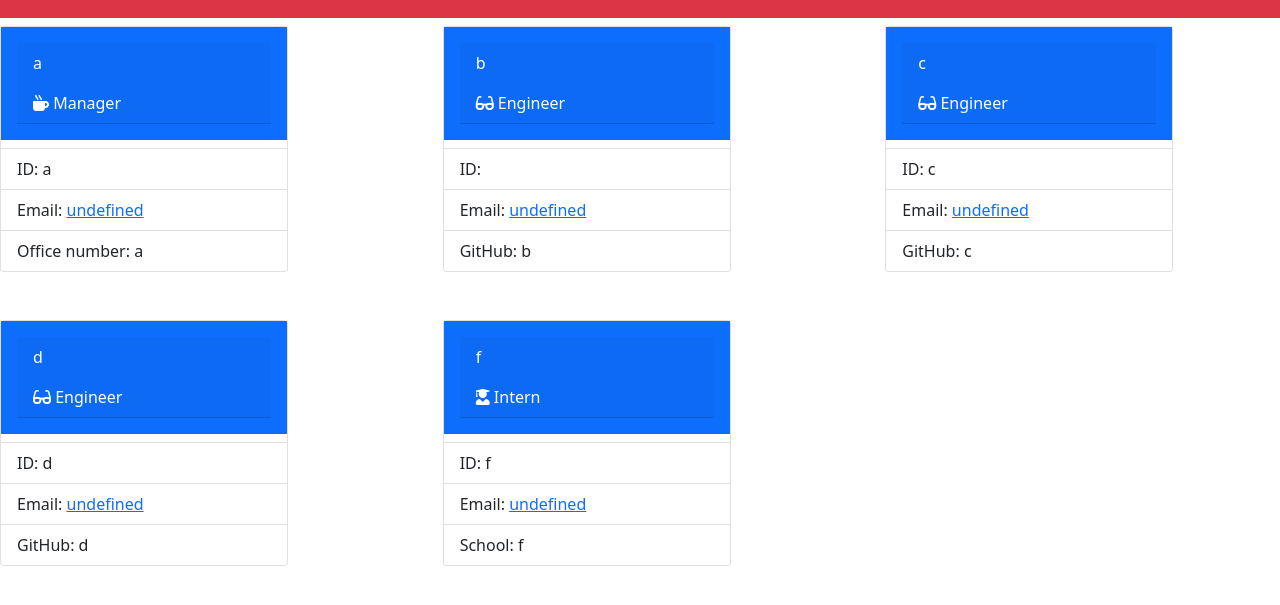
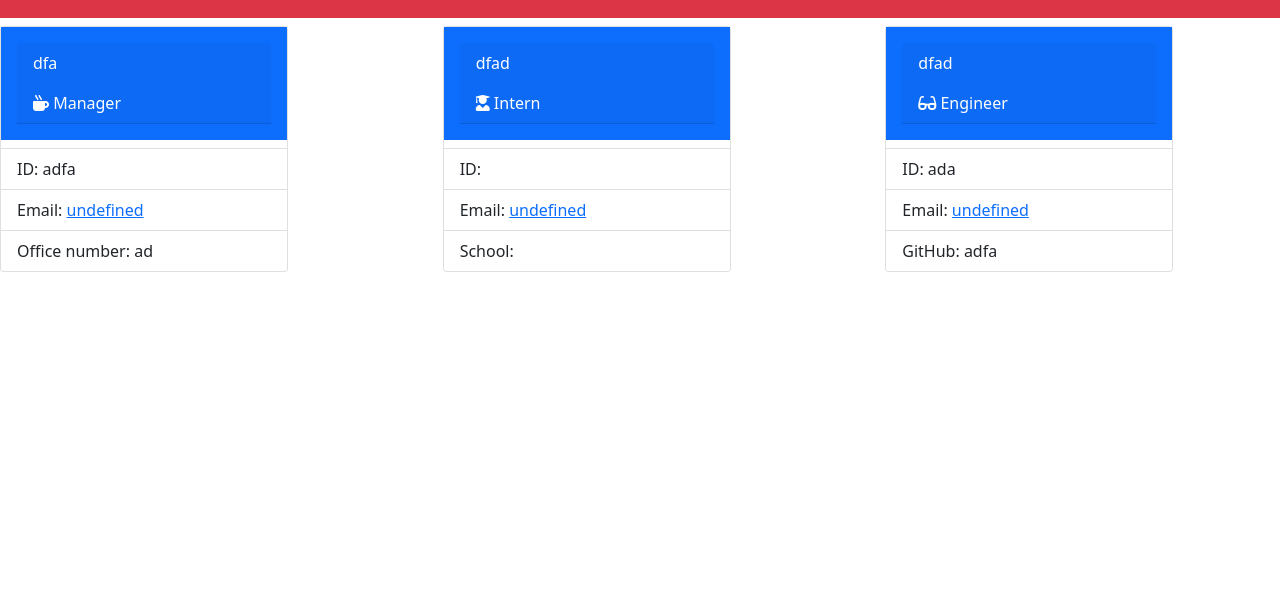
Before and after one commit to killjoyangel/10-Object-Oriented-Programming-Team-Profile-Generator, a website: page dist_/team.html in a window 1280 px wide. Shown: the part 89-694 px from the top of the page. Drawn offline with nearby package versions, Linux system fonts and the light colour scheme; files whose address does not match are found by name.

Commit message:
more updates

```diff
--- a/team.html
+++ b/dist_/team.html
@@ -22,66 +22,40 @@
   <div class="col">
 <div id="manager" class="card" style="width: 18rem;">
   <div class="p-3 mb-2 bg-primary text-white"><div class="card-header">
-  <p>a</p>
+  <p>dfa</p>
   <i class="fas fa-mug-hot"></i> Manager
   </div>
   </div>
   <ul class="list-group list-group-flush">
-    <li class="list-group-item">ID: a</li>
+    <li class="list-group-item">ID: adfa</li>
     <li class="list-group-item"> Email: <a href="mailto:undefined">undefined</a></li>
-    <li class="list-group-item"> Office number: a</li>
+    <li class="list-group-item"> Office number: ad</li>
   </ul>
   </div>
   </div><div class="col">
-  <div id="engineer" class="card" style="width: 18rem;">
+  <div id="student" class="card" style="width: 18rem;">
     <div class="p-3 mb-2 bg-primary text-white"><div class="card-header">
-<p>b</p>
-<i class="fas fa-glasses"></i> Engineer
+<p>dfad</p>
+<i class="fas fa-user-graduate"></i> Intern
   </div>
 </div>
   <ul class="list-group list-group-flush">
     <li class="list-group-item">ID: </li>
     <li class="list-group-item"> Email: <a href="mailto:undefined">undefined</a></li>
-    <li class="list-group-item"> GitHub: b</li>
+   <li class="list-group-item"> School: </li>
   </ul>
 </div>
 </div><div class="col">
   <div id="engineer" class="card" style="width: 18rem;">
     <div class="p-3 mb-2 bg-primary text-white"><div class="card-header">
-<p>c</p>
+<p>dfad</p>
 <i class="fas fa-glasses"></i> Engineer
   </div>
 </div>
   <ul class="list-group list-group-flush">
-    <li class="list-group-item">ID: c</li>
+    <li class="list-group-item">ID: ada</li>
     <li class="list-group-item"> Email: <a href="mailto:undefined">undefined</a></li>
-    <li class="list-group-item"> GitHub: c</li>
-  </ul>
-</div>
-</div><div class="col">
-  <div id="engineer" class="card" style="width: 18rem;">
-    <div class="p-3 mb-2 bg-primary text-white"><div class="card-header">
-<p>d</p>
-<i class="fas fa-glasses"></i> Engineer
-  </div>
-</div>
-  <ul class="list-group list-group-flush">
-    <li class="list-group-item">ID: d</li>
-    <li class="list-group-item"> Email: <a href="mailto:undefined">undefined</a></li>
-    <li class="list-group-item"> GitHub: d</li>
-  </ul>
-</div>
-</div><div class="col">
-  <div id="student" class="card" style="width: 18rem;">
-    <div class="p-3 mb-2 bg-primary text-white"><div class="card-header">
-<p>f</p>
-<i class="fas fa-user-graduate"></i> Intern
-  </div>
-</div>
-  <ul class="list-group list-group-flush">
-    <li class="list-group-item">ID: f</li>
-    <li class="list-group-item"> Email: <a href="mailto:undefined">undefined</a></li>
-   <li class="list-group-item"> School: f</li>
+    <li class="list-group-item"> GitHub: adfa</li>
   </ul>
 </div>
 </div>
--- a/index.js
+++ b/index.js
@@ -79,7 +79,7 @@ const queEngineer = () => {
       } else {
         console.log(theATeam)
         let data = generateHTML(theATeam);
-   fs.writeFileSync("dist/team.html", data, "utf-8");
+   fs.writeFileSync("dist_/team.html", data, "utf-8");
       }
   });
 };
@@ -126,7 +126,7 @@ const queIntern = () => {
           queIntern();
       } else {
           let data = generateHTML(theATeam);
-          fs.writeFileSync("dist/team.html", data, "utf-8");
+          fs.writeFileSync("dist_/team.html", data, "utf-8");
       }
   });
 };
@@ -143,7 +143,7 @@ const init = () => {
           queIntern();
       } else {
           let data = generateHTML(theATeam);
-          fs.writeFileSync("dist/team.html", data, "utf-8");
+          fs.writeFileSync("dist_/team.html", data, "utf-8");
       }
   });
 };
```
